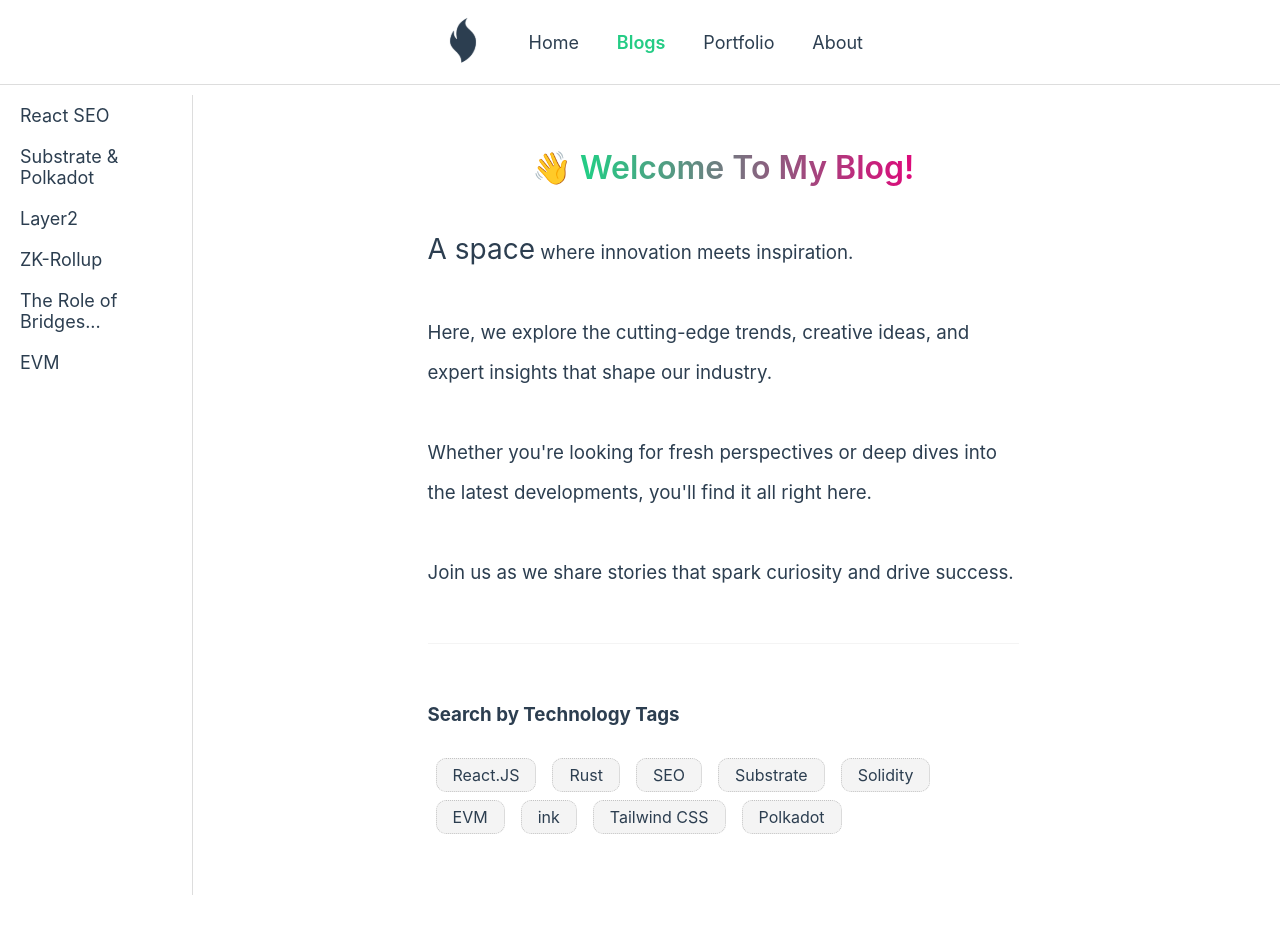
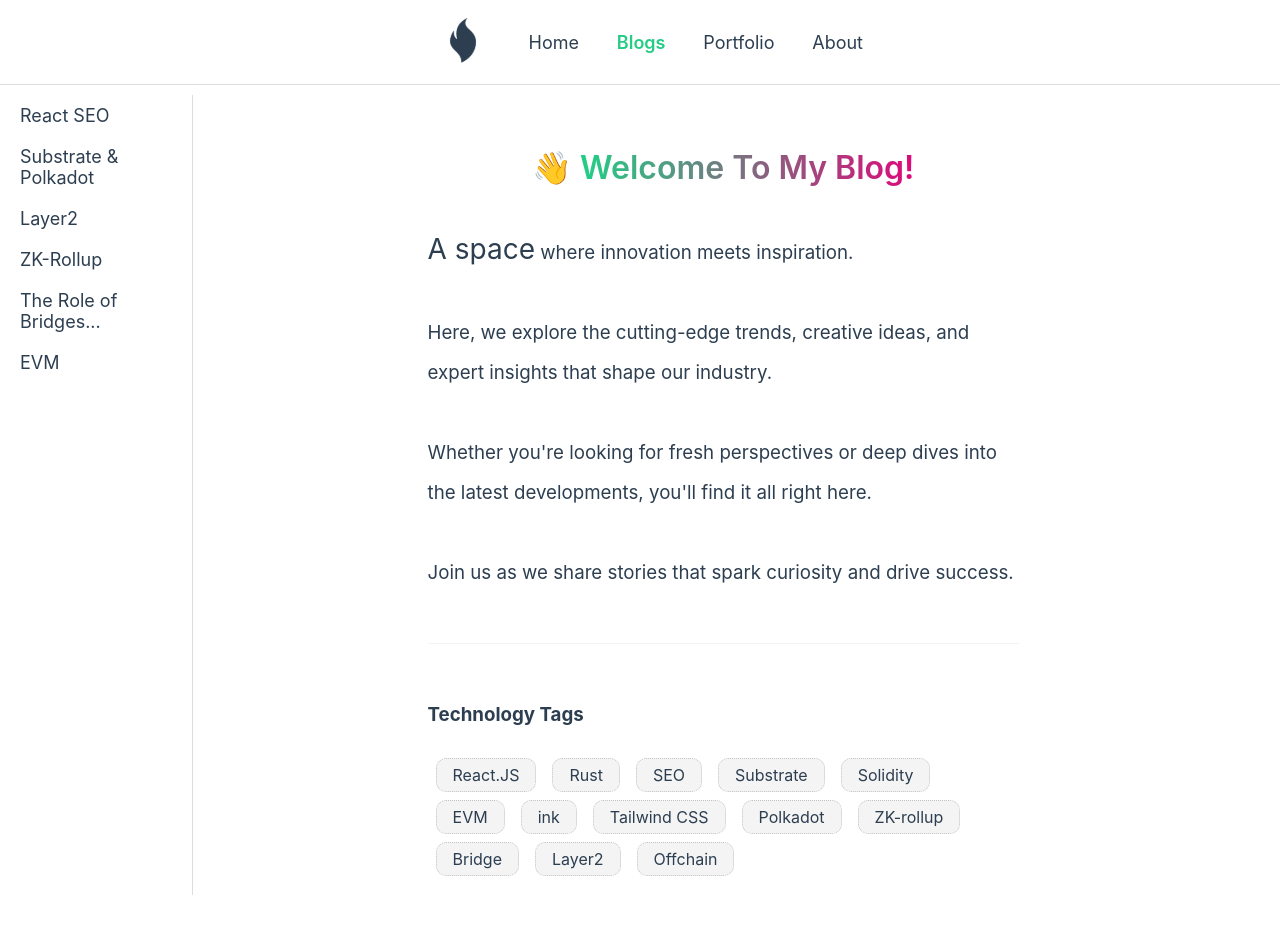
Before and after one commit to Kamo-Smbatyan/kamo-smbatyan, a React (Create React App) app: page /blogs in a window 1280 px wide. Before the commit the page ends 894 px from the top, so only its background shows below. Built offline with nearby package versions, Linux system fonts and the light colour scheme.

Commit message:
hylcore fix:blog update

```diff
--- a/src/Components/Blogs/Blogindex.jsx
+++ b/src/Components/Blogs/Blogindex.jsx
@@ -20,7 +20,7 @@ function Blogindex() {
       </h3>
       </div>
       <div>
-        <h3> Search by Technology Tags</h3>
+        <h3> Technology Tags</h3>
         <div className="tag-grp">
           <span className="blog-tag">React.JS</span>
           <span className="blog-tag">Rust</span>
@@ -31,6 +31,10 @@ function Blogindex() {
           <span className="blog-tag">ink</span>
           <span className="blog-tag">Tailwind CSS</span>
           <span className="blog-tag">Polkadot</span>
+          <span className="blog-tag">ZK-rollup</span>
+          <span className="blog-tag">Bridge</span>
+          <span className="blog-tag">Layer2</span>
+          <span className="blog-tag">Offchain</span>
         </div>
       </div>
     </div>
```
